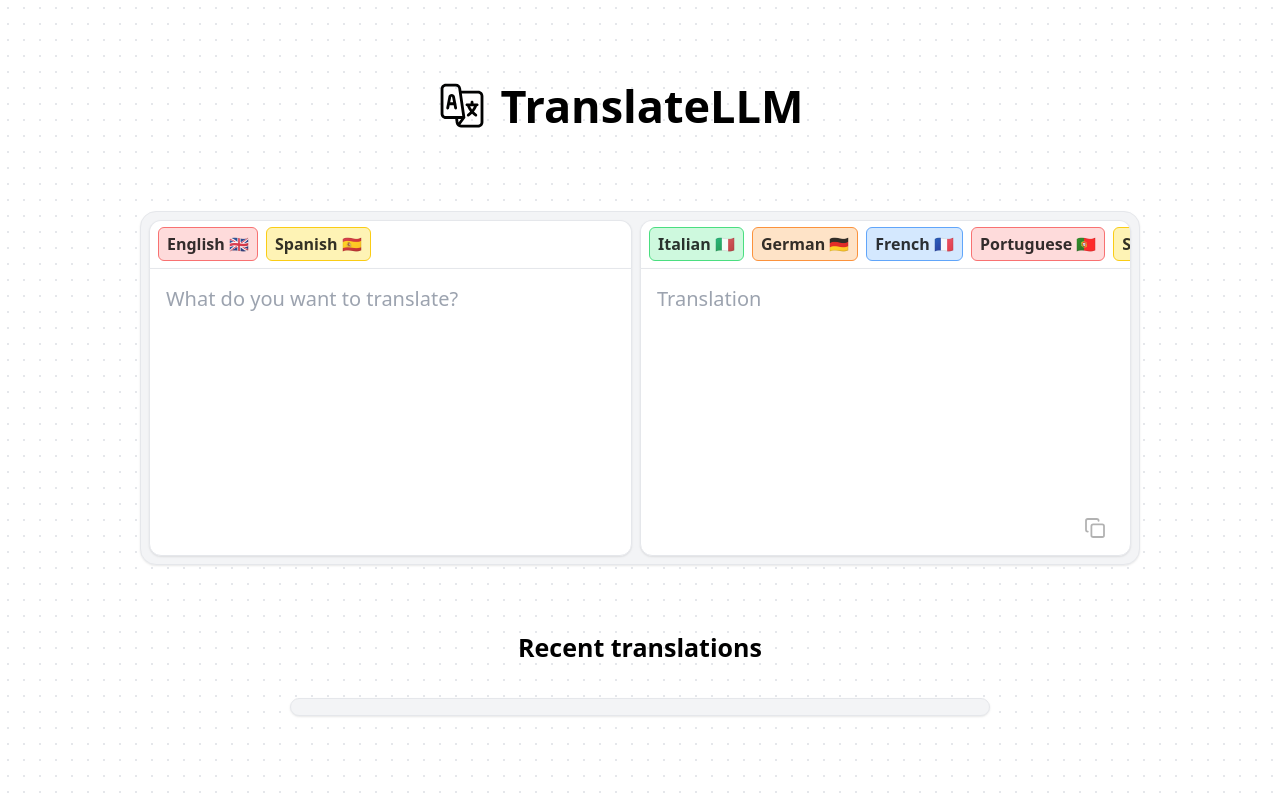
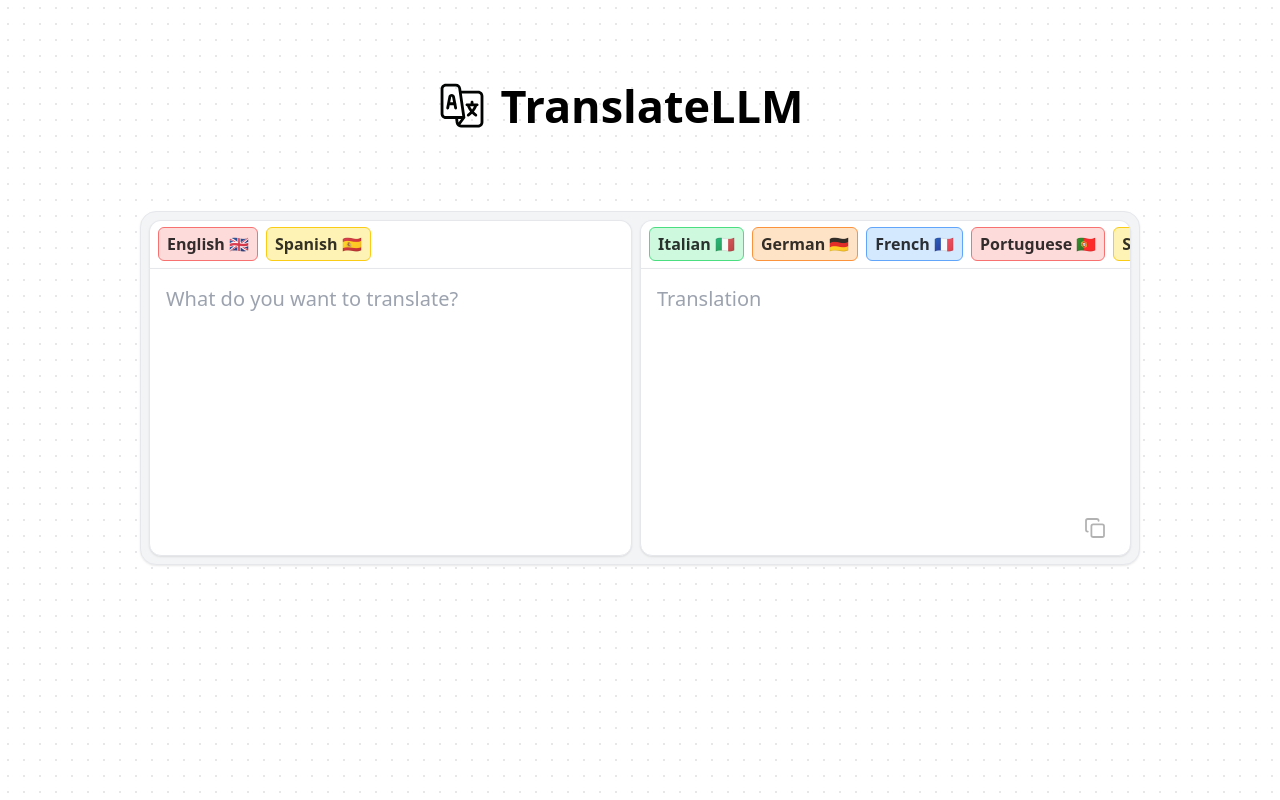
Before and after one commit to maxg-g/TranslateLLM, a Next.js app: page / in a window 1280 px wide. Built offline with nearby package versions, Linux system fonts and the light colour scheme.

Commit message:
conditionaly show past translations

```diff
--- a/src/pages/index.tsx
+++ b/src/pages/index.tsx
@@ -215,6 +215,7 @@ export default function Home() {
             className="py-4 pl-4 pr-12 text-xl w-full h-72 bg-white shadow-sm drop-shadow-sm border border-gray-200 rounded-b-xl focus:outline-none resize-none"
             placeholder={placeholderNativeText}
           />
+
           {nativeText.length > 0 && (
             <button
               onClick={translateText}
@@ -260,12 +261,12 @@ export default function Home() {
       </section>
 
       <section className='py-16'>
+        {translations.length > 0 &&
+          <>
             <h2 className='mb-8 flex justify-center text-[25px] font-bold'>Recent translations</h2>
 
             <ul className='p-2 w-[70%] m-auto flex flex-col gap-2 bg-gray-100 shadow-sm drop-shadow-sm border border-gray-200 rounded-2xl'>
-
-          {
-            translations.map((
+              {translations.map((
                 { nativeText, translateText, from, to, timestamp }:
                   { nativeText: string, translateText: string, from: string, to: string, timestamp: Date }) =>
                 <li key={`${timestamp}`} className='w-full h-36 flex flex-col bg-white shadow-sm drop-shadow-sm border border-gray-200 rounded-xl'>
@@ -285,12 +286,11 @@ export default function Home() {
                     </p>
                   </div>
                 </li>
-            )
+              )}
+            </ul>
+          </>
         }
-        </ul>
-
       </section>
-
     </main>
   );
 }
```
Lines whose indentation alone changed are shown as unchanged.
